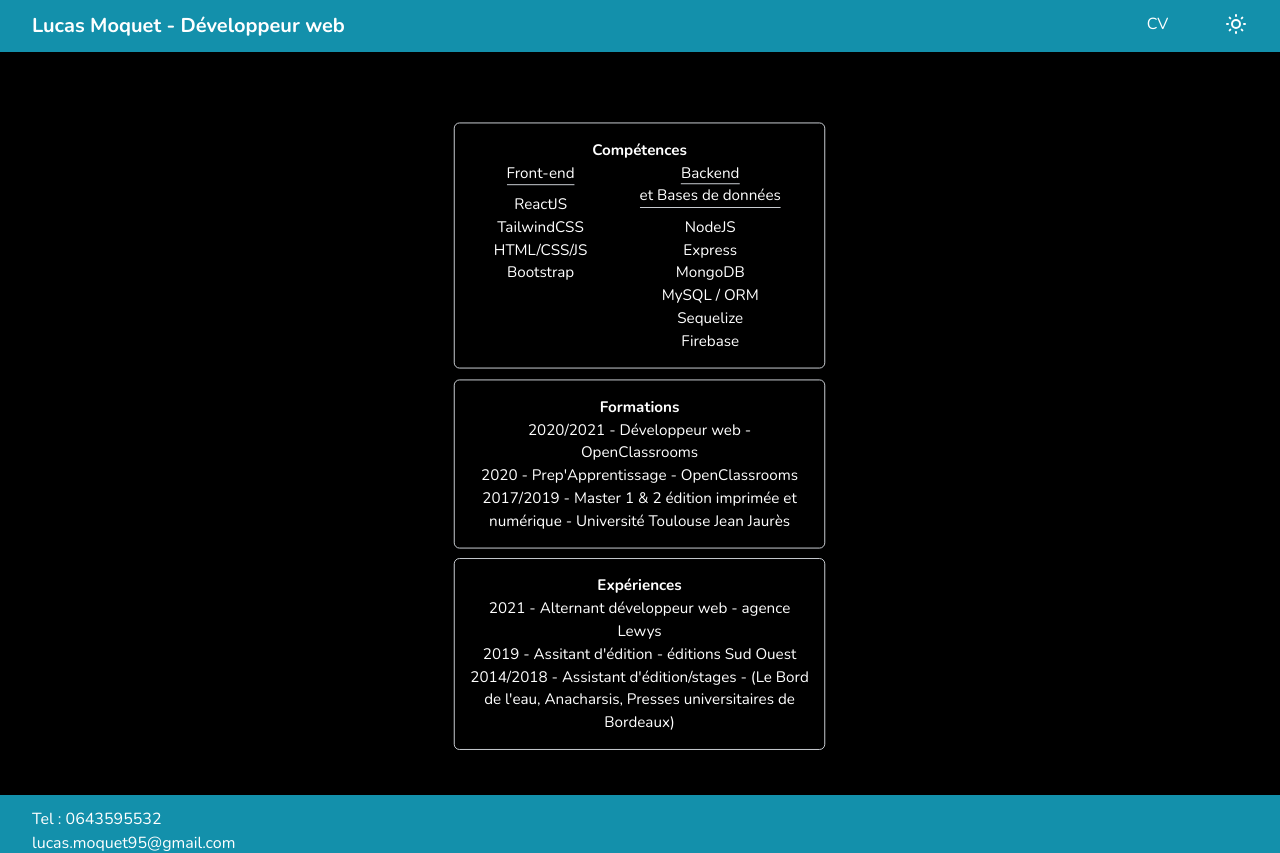
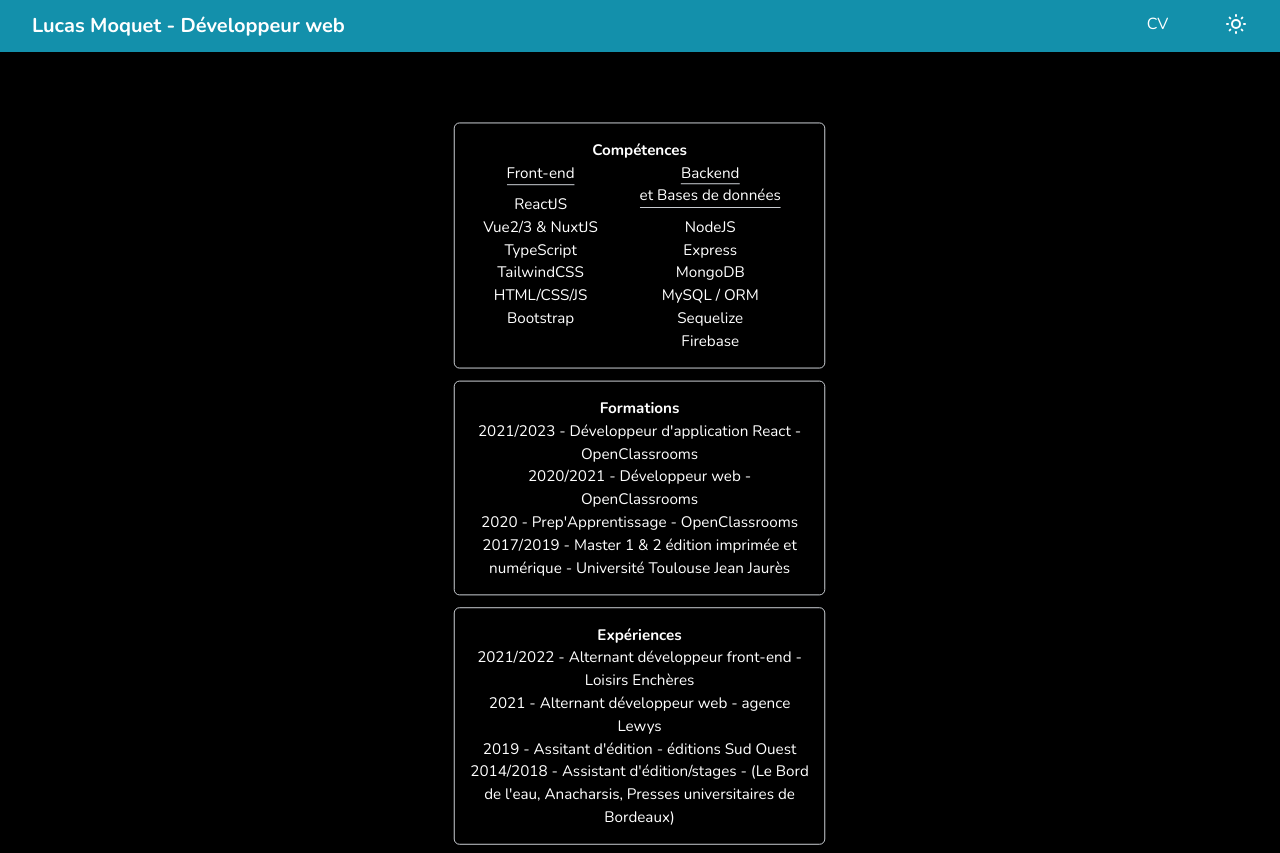
Before and after one commit to Lucasmomille/portfolio, a Next.js app: page /cv in a window 1280 px wide. Shown: the top 853 px of the page. Built offline with nearby package versions, Linux system fonts and the light colour scheme.

Commit message:
update cv

```diff
--- a/pages/cv.js
+++ b/pages/cv.js
@@ -12,6 +12,8 @@ export default function CV() {
                             <li>
                                 <ul>
                                     <li>ReactJS</li>
+                                    <li>Vue2/3 & NuxtJS</li>
+                                    <li>TypeScript</li>
                                     <li>TailwindCSS</li>
                                     <li>HTML/CSS/JS</li>
                                     <li>Bootstrap</li>
@@ -37,6 +39,7 @@ export default function CV() {
                 <article className="w-1/3 transform scale-95 border border-gray-300 rounded-md p-4">
                     <h1 className="font-bold">Formations</h1>
                     <ul>
+                        <li>2021/2023 - Développeur d'application React - OpenClassrooms</li>
                         <li>2020/2021 - Développeur web - OpenClassrooms</li>
                         <li>2020 - Prep'Apprentissage - OpenClassrooms</li>
                         <li>2017/2019 - Master 1 & 2 édition imprimée et numérique - Université Toulouse Jean Jaurès</li>
@@ -46,6 +49,7 @@ export default function CV() {
                 <article className="w-1/3 transform scale-95 border border-gray-300 rounded-md p-4">
                     <h1 className="font-bold">Expériences</h1>
                     <ul>
+                        <li>2021/2022 - Alternant développeur front-end - Loisirs Enchères</li>
                         <li>2021 - Alternant développeur web - agence Lewys</li>
                         <li>2019 - Assitant d'édition - éditions Sud Ouest</li>
                         <li>2014/2018 - Assistant d'édition/stages - (Le Bord de l'eau, Anacharsis, Presses universitaires de Bordeaux)</li>
--- a/pages/index.js
+++ b/pages/index.js
@@ -36,20 +36,20 @@ export default function Home() {
             github="https://github.com/Lucasmomille/p7-groupomania-frontend"
             linkImage="/images/groupomania.png"
             description="Pour le moment vous devez installer le backend en local depuis mon GitHub `p7_groupomania_backend`"
+            class=" object-cover"
           ></Project>
 
           <Project title="Crypto-watch - tutoriel YT" tech="NextJs & TailwindCSS"
             link="https://crypto-watch-inky.vercel.app/"
             github="https://github.com/Lucasmomille/crypto_watch"
             linkImage="/images/blockchain.jpg"
-
+            class=" object-cover"
           >
           </Project>
           <Project title="Orinoco - formation OpenClassrooms" tech="Vanilla JS & Bootstrap"
             link="https://github.com/Lucasmomille/p5_orinoco"
             github="https://github.com/Lucasmomille/p5_orinoco"
             linkImage="/images/orinoco.png"
-
           >
           </Project>
           <Project title="API REST - formation Openclassrooms " tech="NodeJS, Express, MongoDB"
@@ -64,6 +64,7 @@ export default function Home() {
             github="https://github.com/Lucasmomille/FCC-insta"
             linkImage="/images/insta.jpg"
             description="Vous pouvez créer un compte mais je ne fais pas encore les mots de passe oubliés"
+            class=" object-cover"
           >
           </Project>
         </motion.div>
```
Also changed, not shown: components/project.js (+1 -1 lines), 1 other file (tests, documents, lock files or other folders).
